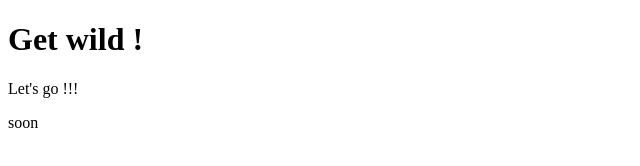
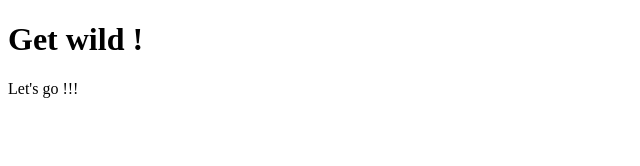
Before and after one commit to wildnano/testing, a plain HTML site: page index.html in a window 1280 px wide. Shown: the full height of the page, 0-640 px from the left. Drawn offline with Linux system fonts and the light colour scheme.

Commit message:
remove soon

```diff
--- a/index.html
+++ b/index.html
@@ -9,6 +9,5 @@
     <body>
         <h1>Get wild !</h1>
         <p>Let's go !!!</p>
-        <p>soon</p>
     </body>
 </html>
```
